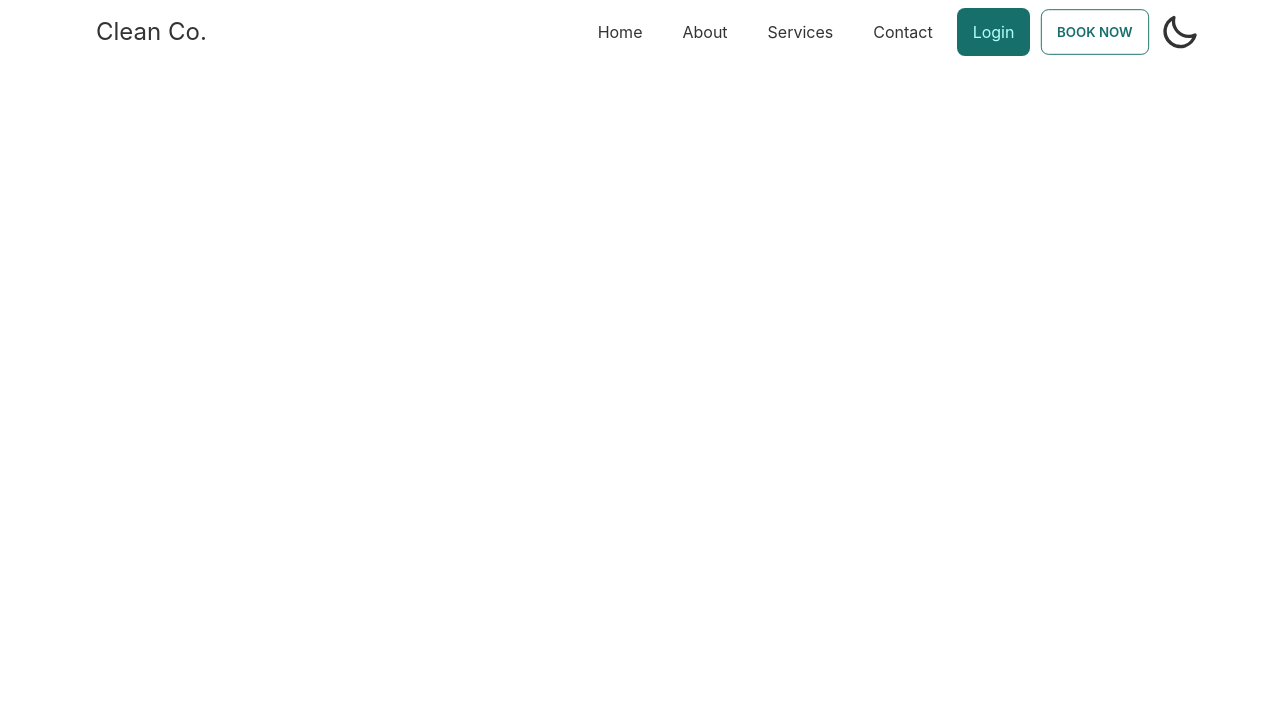
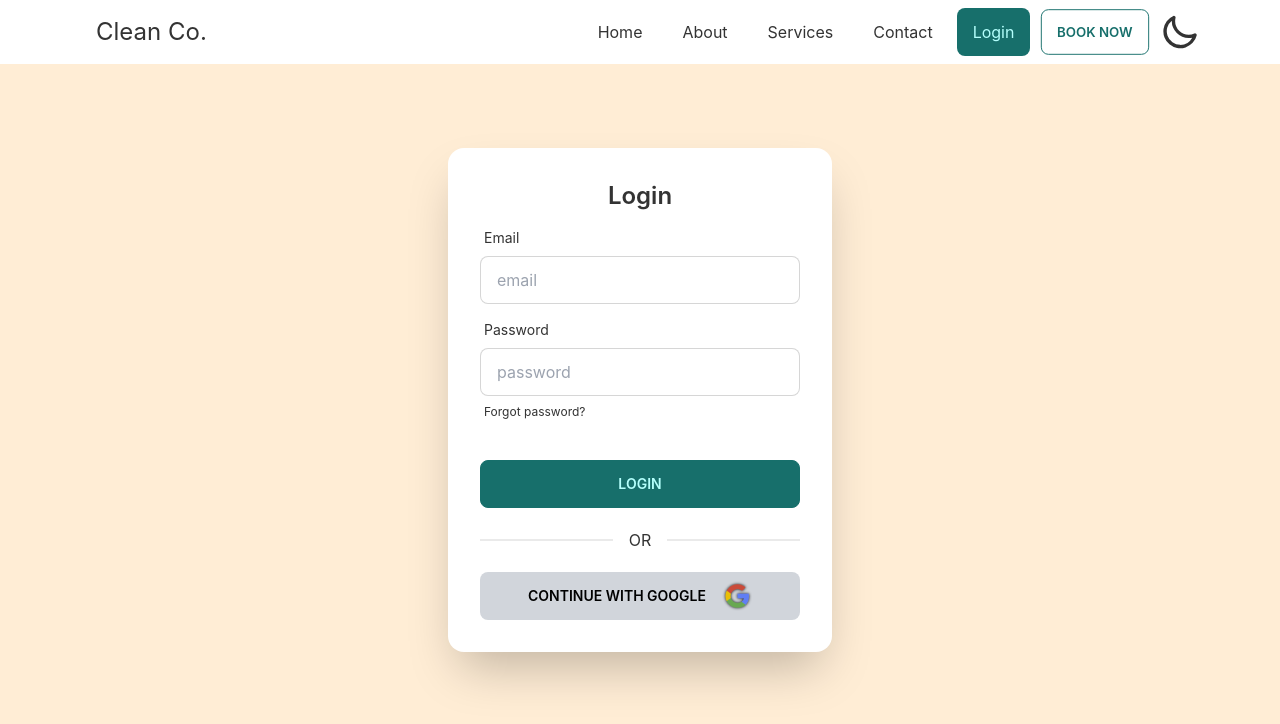
Before and after one commit to mehedialmamun21/clean-co-live, a React (Create React App) app: page /login in a window 1280 px wide. Shown: the top 724 px of the page. Built offline with nearby package versions, Linux system fonts and the light colour scheme.

Commit message:
login and private routes initially added

```diff
--- a/public/index.html
+++ b/public/index.html
@@ -39,6 +39,6 @@
       To begin the development, run `npm start` or `yarn start`.
       To create a production bundle, use `npm run build` or `yarn build`.
     -->
-    <script src="https://cdn.jsdelivr.net/npm/theme-change@2.0.2/index.js"></script>
+
   </body>
 </html>
--- a/src/App.js
+++ b/src/App.js
@@ -4,7 +4,10 @@ import { publicRoute } from "./routes/publicRoutes";
 import AOS from 'aos';
 import 'aos/dist/aos.css';
 import { useEffect } from "react";
-
+import Services from './pages/Services';
+import About from './pages/About';
+import PrivateRoute from "./authentication/PrivateRoute";
+import { privateRoutes } from '../src/routes/privateRoutes';
 function App() {
   useEffect(() => {
     AOS.init();
@@ -15,6 +18,13 @@ function App() {
         {
           publicRoute.map(({ path, Component }, index) => (<Route key={index} path={path} element={<Component />} />))
         }
+
+        <Route element={<PrivateRoute />}>
+          {
+            privateRoutes.map(({ path, Component }, index) => (<Route key={index} path={path} element={<Component />} />))
+          }
+        </Route>
+
       </Routes>
     </Navbar>
   );
--- /dev/null
+++ b/src/authentication/PrivateRoute.js
@@ -0,0 +1,15 @@
+import React from 'react';
+import { Navigate, Outlet, useLocation } from 'react-router-dom';
+
+const PrivateRoute = () => {
+    const location = useLocation();
+    const user = false;
+
+    if (!user) {
+        return <Navigate to='/login' state={{ from: location }} replace />;
+    }
+
+    return <Outlet />;
+};
+
+export default PrivateRoute;
--- a/src/components/Navbar.js
+++ b/src/components/Navbar.js
@@ -53,6 +53,15 @@ const Navbar = ({ children }) => {
                     <li><NavLink to='/services' className='rounded-lg'>Services</NavLink></li>
                     <li><NavLink to='/contact' className='rounded-lg'>Contact</NavLink></li>
                     <li><NavLink to='/login' className='rounded-lg'>Login</NavLink></li>
+                    <div tabindex="0" class="collapse collapse-arrow border border-base-300 bg-base-100 rounded-box">
+                        <div class="collapse-title text-lg font-medium">
+                            Book Now
+                        </div>
+                        <div class="collapse-content">
+                            <li><NavLink to='/contact' className='rounded-lg'>Quick book</NavLink></li>
+                            <li><NavLink to='/login' className='rounded-lg'>Pre book</NavLink></li>
+                        </div>
+                    </div>
                 </ul>
             </div>
         </div >
--- a/src/pages/About.js
+++ b/src/pages/About.js
@@ -4,6 +4,10 @@ const About = () => {
     return (
         <div>
             <h1>This is about</h1>
+            <h1>This is about</h1>
+            <h1>This is about</h1>
+            <h1>This is about</h1>
+            <h1>This is about</h1>
         </div>
     );
 };
--- a/src/pages/Home/Landing.js
+++ b/src/pages/Home/Landing.js
@@ -11,7 +11,7 @@ const Landing = () => {
                         <p class="py-6 max-w-lg" data-aos="fade-up" data-aos-duration="800" data-aos-delay="800">Provident cupiditate voluptatem et in. Quaerat fugiat ut assumenda excepturi exercitationem quasi. In deleniti eaque aut repudiandae et a id nisi.</p>
                         <button class="btn btn-primary" data-aos="zoom-in" data-aos-delay="1300">Get Started</button>
                     </div>
-                    <div className='h-[60vh] shrink-0' data-aos="zoom-in-up" data-aos-duration="1000" data-aos-delay="200">
+                    <div className='h-[60vh] shrink-0' data-aos="zoom-in-up" data-aos-duration="1300" data-aos-delay="200">
                         <img src={bucketGirl} class="h-full" alt='' />
                     </div>
                 </div>
--- a/src/pages/Login.js
+++ b/src/pages/Login.js
@@ -1,9 +1,33 @@
 import React from 'react';
-
+import googleIcon from '../assets/images/google.png';
 const Login = () => {
     return (
-        <div>
-            <h1>This is login</h1>
+        <div class="flex justify-center items-center h-screen bg-accent">
+            <div class="card flex-shrink-0 w-full max-w-sm shadow-2xl bg-base-100">
+                <div class="card-body">
+                    <h1 className='text-center text-2xl font-semibold'>Login</h1>
+                    <div class="form-control">
+                        <label class="label">
+                            <span class="label-text">Email</span>
+                        </label>
+                        <input type="text" placeholder="email" class="input input-bordered" />
+                    </div>
+                    <div class="form-control">
+                        <label class="label">
+                            <span class="label-text">Password</span>
+                        </label>
+                        <input type="text" placeholder="password" class="input input-bordered" />
+                        <label class="label">
+                            <a href="#" class="label-text-alt link link-hover">Forgot password?</a>
+                        </label>
+                    </div>
+                    <div class="form-control mt-6">
+                        <button class="btn btn-primary">Login</button>
+                    </div>
+                    <div class="divider">OR</div>
+                    <button className='btn btn-outline bg-gray-300 text-black border-none font-semibold'> <span className='mr-4'>Continue with Google</span> <img src={googleIcon} alt="" /></button>
+                </div>
+            </div>
         </div>
     );
 };
--- a/src/pages/Services.js
+++ b/src/pages/Services.js
@@ -4,6 +4,11 @@ const Services = () => {
     return (
         <div>
             <h1>This is services</h1>
+            <h1>This is services</h1>
+            <h1>This is services</h1>
+            <h1>This is services</h1>
+            <h1>This is services</h1>
+            <h1>This is services</h1>
         </div>
     );
 };
--- /dev/null
+++ b/src/routes/privateRoutes.js
@@ -0,0 +1,7 @@
+import About from "../pages/About";
+import Services from "../pages/Services";
+
+export const privateRoutes = [
+    { path: '/about', name: 'About', Component: About },
+    { path: '/services', name: 'Services', Component: Services },
+];
```
Also changed, not shown: src/routes/publicRoutes.js (+4 -4 lines), src/assets/images/google.png (added).
